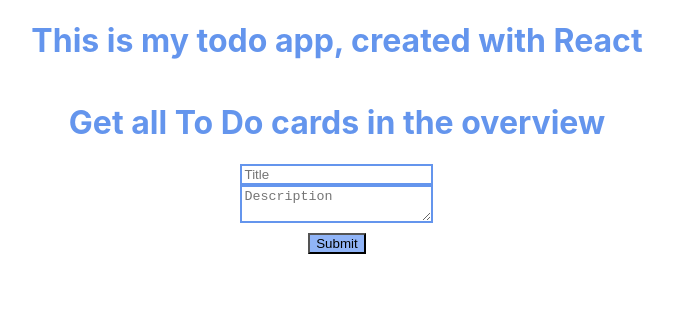
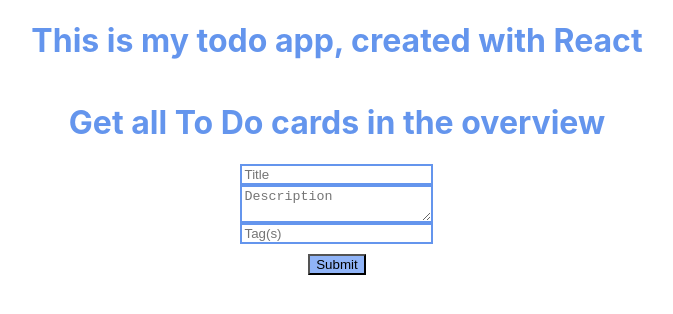
Before and after one commit to TechFems-projects-and-resources/project-todo-react, a React (Create React App) app: page / in a window 1280 px wide. Shown: the top 314 px of the page, without its empty margins (303-976 px from the left). Built offline with nearby package versions, Linux system fonts and the light colour scheme.

Commit message:
Change format date for key

```diff
--- a/src/App.css
+++ b/src/App.css
@@ -32,7 +32,8 @@
 }
 
 #title,
-#comment {
+#comment,
+#tag {
   display: flex;
   width: 100%;
   border: 2px solid cornflowerblue;
--- a/src/components/ToDo.jsx
+++ b/src/components/ToDo.jsx
@@ -1,9 +1,8 @@
 import React, { useState } from "react";
 
 const ToDo = () => {
-  const [card, setCard] = useState({ title: "", comment: "" });
-  // HOW DO I GET A KEY FOR LOCAL STORAGE - USE DATE&TIME?
-  const [key, setKey] = useState(new Date())
+  const [card, setCard] = useState({ title: "", comment: "", tag: "" });
+  const [key, setKey] = useState(new Date().toLocaleString("nl"))
 
   // With hooks, the old state is REPLACED by the one that triggers the event.
   // To correct that, you’ll need to copy the entire properties from the old state
@@ -17,15 +16,18 @@
 
   const handleSubmit = (e) => {
     e.preventDefault();
-    console.log(card);
-    setKey(new Date())
+    setKey(new Date().toLocaleString("nl"))
+
     localStorage.setItem(JSON.stringify(key), JSON.stringify(card));
     setTimeout(resetCard, 4000)
   };
 
   const resetCard = () => {
-    setCard({ title: "", comment: "" })
+    setCard({ title: "", comment: "", tag: "" })
   }
+
+
+
 
   return (
     <div className="todo-card">
@@ -46,6 +48,14 @@
           onChange={handleChange}
           placeholder="Description"
         />
+        <input
+          type="text"
+          id="tag"
+          name="tag"
+          value={card.tag}
+          onChange={handleChange}
+          placeholder="Tag(s)"
+        />
         <button id="submit-btn" type="submit" onClick={handleSubmit}>
           Submit
         </button>
```
